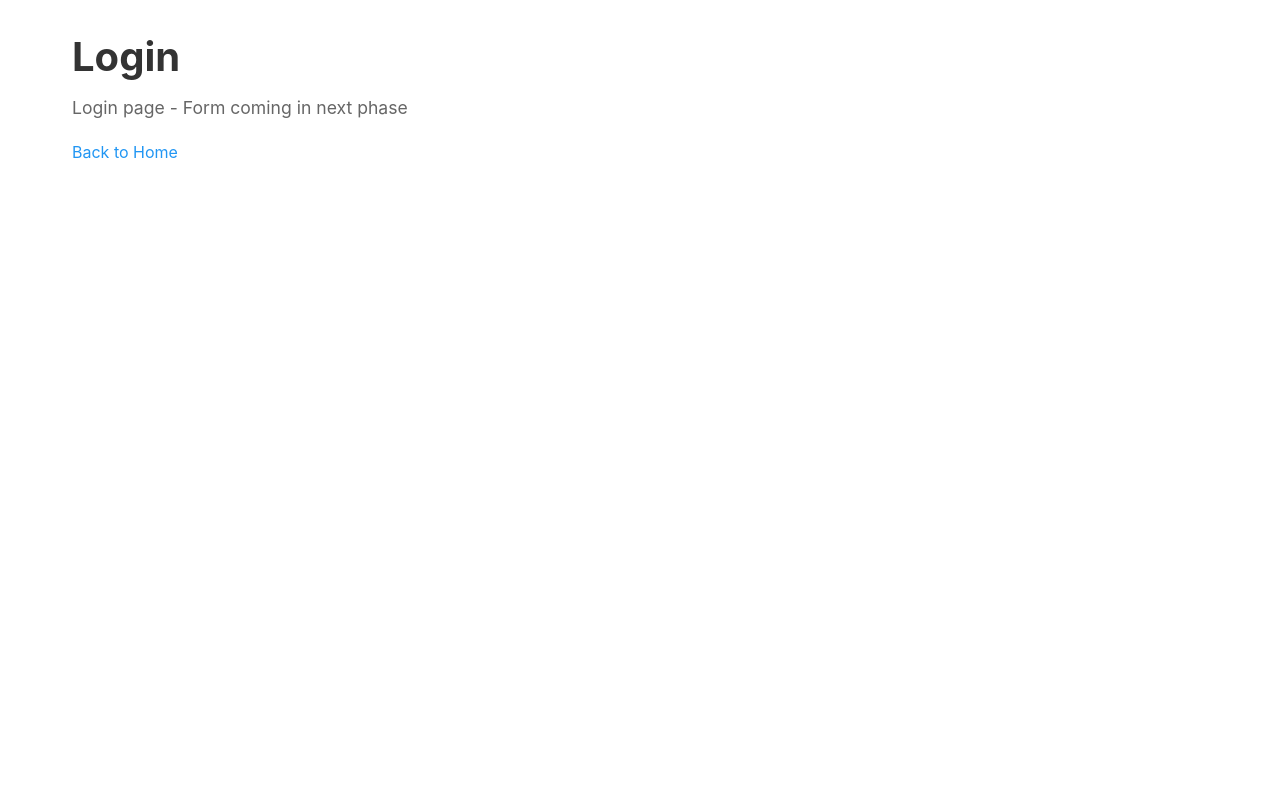
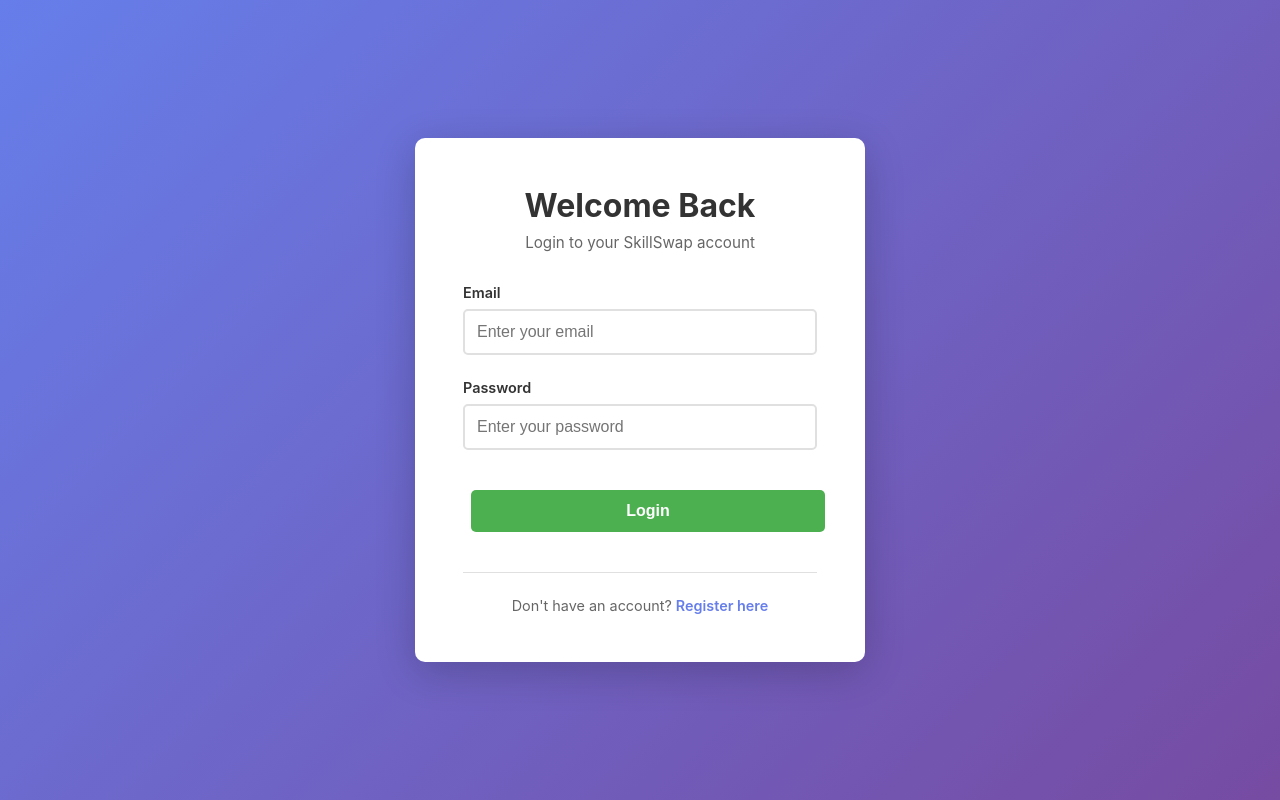
Before and after one commit to IoannisLykomitros/skillswap, a React (Create React App) app in the folder client/: page /login in a window 1280 px wide. Built offline with nearby package versions, Linux system fonts and the light colour scheme; no server answers.

Commit message:
Add Dashboard and Login components with authentication handling and styles

```diff
--- /dev/null
+++ b/client/src/components/Auth/AuthForms.css
@@ -0,0 +1,141 @@
+/* Auth Form Container */
+.auth-form-container {
+  min-height: 100vh;
+  display: flex;
+  align-items: center;
+  justify-content: center;
+  padding: 2rem;
+  background: linear-gradient(135deg, #667eea 0%, #764ba2 100%);
+}
+
+.auth-form-card {
+  background: white;
+  padding: 3rem;
+  border-radius: 10px;
+  box-shadow: 0 10px 40px rgba(0, 0, 0, 0.2);
+  width: 100%;
+  max-width: 450px;
+}
+
+.auth-form-card h2 {
+  margin-bottom: 0.5rem;
+  color: #333;
+  font-size: 2rem;
+  text-align: center;
+}
+
+.auth-subtitle {
+  text-align: center;
+  color: #666;
+  margin-bottom: 2rem;
+  font-size: 0.95rem;
+}
+
+/* Form Styles */
+.auth-form {
+  display: flex;
+  flex-direction: column;
+  gap: 1.5rem;
+}
+
+.form-group {
+  display: flex;
+  flex-direction: column;
+  gap: 0.5rem;
+}
+
+.form-group label {
+  font-weight: 600;
+  color: #333;
+  font-size: 0.9rem;
+}
+
+.form-group input {
+  padding: 0.75rem;
+  border: 2px solid #e0e0e0;
+  border-radius: 5px;
+  font-size: 1rem;
+  transition: border-color 0.3s ease;
+}
+
+.form-group input:focus {
+  outline: none;
+  border-color: #667eea;
+}
+
+.form-group input:disabled {
+  background-color: #f5f5f5;
+  cursor: not-allowed;
+}
+
+/* Button Styles */
+.btn-full-width {
+  width: 100%;
+  margin-top: 1rem;
+}
+
+.btn:disabled {
+  opacity: 0.6;
+  cursor: not-allowed;
+}
+
+/* Error Message */
+.error-message {
+  background-color: #fee;
+  border: 1px solid #fcc;
+  color: #c33;
+  padding: 1rem;
+  border-radius: 5px;
+  margin-bottom: 1rem;
+  font-size: 0.9rem;
+}
+
+/* Success Message */
+.success-message {
+  background-color: #efe;
+  border: 1px solid #cfc;
+  color: #3c3;
+  padding: 1rem;
+  border-radius: 5px;
+  margin-bottom: 1rem;
+  font-size: 0.9rem;
+}
+
+/* Footer */
+.auth-footer {
+  margin-top: 2rem;
+  text-align: center;
+  padding-top: 1.5rem;
+  border-top: 1px solid #e0e0e0;
+}
+
+.auth-footer p {
+  color: #666;
+  font-size: 0.9rem;
+  margin: 0;
+}
+
+.auth-footer a {
+  color: #667eea;
+  font-weight: 600;
+  text-decoration: none;
+}
+
+.auth-footer a:hover {
+  text-decoration: underline;
+}
+
+/* Responsive */
+@media (max-width: 768px) {
+  .auth-form-container {
+    padding: 1rem;
+  }
+
+  .auth-form-card {
+    padding: 2rem 1.5rem;
+  }
+
+  .auth-form-card h2 {
+    font-size: 1.5rem;
+  }
+}
--- /dev/null
+++ b/client/src/components/Auth/LoginForm.jsx
@@ -0,0 +1,110 @@
+import React, { useState } from 'react';
+import { useNavigate } from 'react-router-dom';
+import { useAuth } from '../../context/AuthContext';
+import { login as loginApi } from '../../services/authService';
+import { getErrorMessage } from '../../utils/helpers';
+import './AuthForms.css';
+
+const LoginForm = () => {
+  const navigate = useNavigate();
+  const { login } = useAuth();
+
+  const [formData, setFormData] = useState({
+    email: '',
+    password: ''
+  });
+
+  const [loading, setLoading] = useState(false);
+  const [error, setError] = useState('');
+
+  const handleChange = (e) => {
+    const { name, value } = e.target;
+    setFormData(prev => ({
+      ...prev,
+      [name]: value
+    }));
+    if (error) setError('');
+  };
+
+  const handleSubmit = async (e) => {
+    e.preventDefault();
+    setError('');
+    setLoading(true);
+
+    try {
+      const response = await loginApi(formData);
+
+      const { token, user } = response;
+
+      login(user, token);
+
+      navigate('/dashboard');
+    } catch (err) {
+      setError(getErrorMessage(err));
+    } finally {
+      setLoading(false);
+    }
+  };
+
+  return (
+    <div className="auth-form-container">
+      <div className="auth-form-card">
+        <h2>Welcome Back</h2>
+        <p className="auth-subtitle">Login to your SkillSwap account</p>
+
+        {error && (
+          <div className="error-message">
+            {error}
+          </div>
+        )}
+
+        <form onSubmit={handleSubmit} className="auth-form">
+          <div className="form-group">
+            <label htmlFor="email">Email</label>
+            <input
+              type="email"
+              id="email"
+              name="email"
+              value={formData.email}
+              onChange={handleChange}
+              placeholder="Enter your email"
+              required
+              disabled={loading}
+            />
+          </div>
+
+          <div className="form-group">
+            <label htmlFor="password">Password</label>
+            <input
+              type="password"
+              id="password"
+              name="password"
+              value={formData.password}
+              onChange={handleChange}
+              placeholder="Enter your password"
+              required
+              disabled={loading}
+            />
+          </div>
+
+          <button
+            type="submit"
+            className="btn btn-primary btn-full-width"
+            disabled={loading}
+          >
+            {loading ? 'Logging in...' : 'Login'}
+          </button>
+        </form>
+
+        <div className="auth-footer">
+          <p>
+            Don't have an account?{' '}
+            <a href="/register">Register here</a>
+          </p>
+        </div>
+      </div>
+    </div>
+  );
+};
+
+export default LoginForm;
--- a/client/src/pages/Dashboard.jsx
+++ b/client/src/pages/Dashboard.jsx
@@ -1,11 +1,36 @@
 import React from 'react';
+import { useAuth } from '../context/AuthContext';
+import { useNavigate } from 'react-router-dom';
 
 const Dashboard = () => {
+  const { user, logout } = useAuth();
+  const navigate = useNavigate();
+
+  const handleLogout = () => {
+    logout();
+    navigate('/login');
+  };
+
   return (
     <div className="dashboard-page">
       <h1>Dashboard</h1>
-      <p>User dashboard - Coming soon</p>
-      <a href="/">Back to Home</a>
+
+      {user && (
+        <div className="user-info">
+          <p>Welcome, <strong>{user.name}</strong>!</p>
+          <p>Email: {user.email}</p>
+        </div>
+      )}
+
+      <div style={{ marginTop: '2rem' }}>
+        <button onClick={handleLogout} className="btn btn-secondary">
+          Logout
+        </button>
+      </div>
+
+      <div style={{ marginTop: '2rem' }}>
+        <a href="/skills" className="btn btn-primary">Browse Skills</a>
+      </div>
     </div>
   );
 };
--- a/client/src/pages/Login.jsx
+++ b/client/src/pages/Login.jsx
@@ -1,13 +1,8 @@
 import React from 'react';
+import LoginForm from '../components/Auth/LoginForm';
 
 const Login = () => {
-  return (
-    <div className="login-page">
-      <h1>Login</h1>
-      <p>Login page - Form coming in next phase</p>
-      <a href="/">Back to Home</a>
-    </div>
-  );
+  return <LoginForm />;
 };
 
 export default Login;
```
